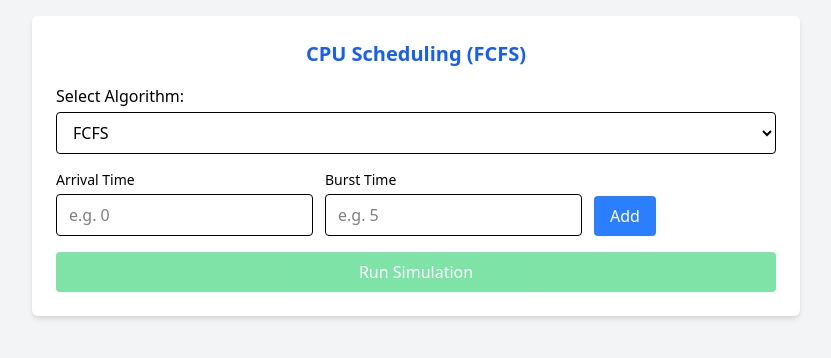
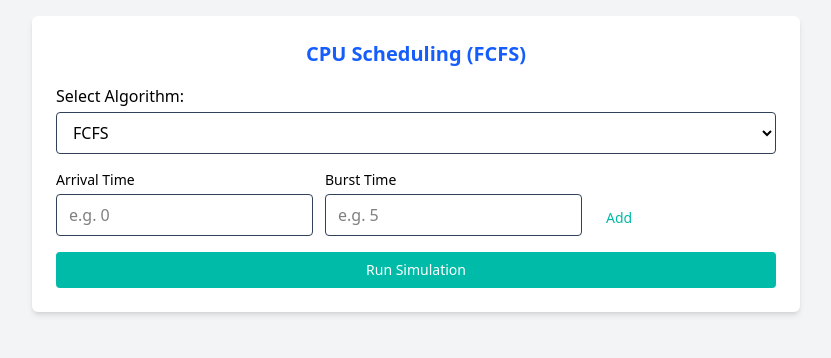
Before and after one commit to vineet-53/os_pbl, a React (Vite) app in the folder client/: page /process in a window 1280 px wide. Shown: the top 358 px of the page, without its empty margins (224-1055 px from the left). Built offline with nearby package versions, Linux system fonts and the light colour scheme.

Commit message:
fixed ui changes

```diff
--- a/client/src/components/InputDataPage/InputDataPage.jsx
+++ b/client/src/components/InputDataPage/InputDataPage.jsx
@@ -86,18 +86,20 @@ export default function InputDataPage() {
   };
 
   return (
-    <div className="min-h-screen bg-gray-100 p-4">
-      <div className="max-w-3xl mx-auto bg-white rounded-md shadow-md p-6">
-        <h1 className="text-xl font-bold text-center text-blue-600 mb-4">
+    <div className="dark:text-white min-h-screen bg-gray-100 dark:bg-gray-800 p-4">
+      <div className="max-w-3xl mx-auto bg-white dark:bg-gray-900 rounded-md shadow-md p-6">
+        <h1 className="text-xl font-bold text-center text-blue-600 dark:text-white mb-4">
           CPU Scheduling ({selectedAlgo.toUpperCase()})
         </h1>
 
         <div className="mb-4">
-          <label className="block font-medium mb-1">Select Algorithm:</label>
+          <label className="block font-medium mb-1 dark:text-gray-400">
+            Select Algorithm:
+          </label>
           <select
             value={selectedAlgo}
             onChange={(e) => setSelectedAlgo(e.target.value)}
-            className="w-full border rounded px-3 py-2"
+            className="w-full border border-slate-700  rounded px-3 py-2 dark:bg-gray-700 dark:text-white"
           >
             <option value="fcfs">FCFS</option>
             <option value="ljfs">LJFS</option>
@@ -121,10 +123,12 @@ export default function InputDataPage() {
 
         {selectedAlgo === "rr" && (
           <div className="mb-4">
-            <label className="block mb-1">Time Quantum:</label>
+            <label className="block mb-1 dark:text-gray-400">
+              Time Quantum:
+            </label>
             <input
               type="number"
-              className="w-full border rounded px-3 py-2"
+              className="w-full border rounded px-3 py-2 dark:bg-gray-700 dark:text-white"
               value={timeQuantum}
               onChange={(e) => setTimeQuantum(e.target.value)}
             />
@@ -133,8 +137,10 @@ export default function InputDataPage() {
 
         {processes.length > 0 && (
           <div className="mb-4">
-            <h2 className="font-semibold mb-2">Process List:</h2>
-            <ul className="list-disc pl-5 space-y-1 text-sm">
+            <h2 className="font-semibold mb-2 dark:text-white">
+              Process List:
+            </h2>
+            <ul className="list-disc pl-5 space-y-1 text-sm dark:text-gray-300">
               {processes.map((p) => (
                 <li key={p.id}>
                   P{p.id} - Arrival: {p.arrivalTime}, Burst: {p.burstTime}
@@ -148,7 +154,7 @@ export default function InputDataPage() {
         <button
           onClick={runSimulation}
           disabled={processes.length === 0}
-          className="w-full bg-green-500 text-white py-2 rounded hover:bg-green-600 disabled:opacity-50"
+          className="cursor-pointer w-full flex-shrink-0 bg-teal-500 hover:bg-teal-700 border-teal-500 hover:border-teal-700 text-sm border-4 text-white py-1 px-2 rounded"
         >
           Run Simulation
         </button>
--- a/client/src/components/InputDataPage/InputForm.jsx
+++ b/client/src/components/InputDataPage/InputForm.jsx
@@ -14,7 +14,7 @@ export default function InputForm({
         <label className="mb-1 text-sm font-medium">Arrival Time</label>
         <input
           type="number"
-          className="border rounded px-3 py-2"
+          className="border border-slate-700 rounded px-3 py-2"
           placeholder="e.g. 0"
           value={arrivalTime}
           onChange={onArrivalChange}
@@ -25,7 +25,7 @@ export default function InputForm({
         <label className="mb-1 text-sm font-medium">Burst Time</label>
         <input
           type="number"
-          className="border rounded px-3 py-2"
+          className="border border-slate-700 rounded px-3 py-2"
           placeholder="e.g. 5"
           value={burstTime}
           onChange={onBurstChange}
@@ -37,7 +37,7 @@ export default function InputForm({
           <label className="mb-1 text-sm font-medium">Priority</label>
           <input
             type="number"
-            className="border rounded px-3 py-2"
+            className="border border-slate-700 rounded px-3 py-2"
             placeholder="e.g. 2"
             value={priority}
             onChange={onPriorityChange}
@@ -48,7 +48,7 @@ export default function InputForm({
       <div className="flex items-end">
         <button
           onClick={onAdd}
-          className="bg-blue-500 text-white px-4 py-2 rounded hover:bg-blue-600"
+          className="cursor-pointer flex-shrink-0 border-transparent border-4 text-teal-500 hover:text-teal-800 text-sm py-1 px-2 rounded"
         >
           Add
         </button>
```
